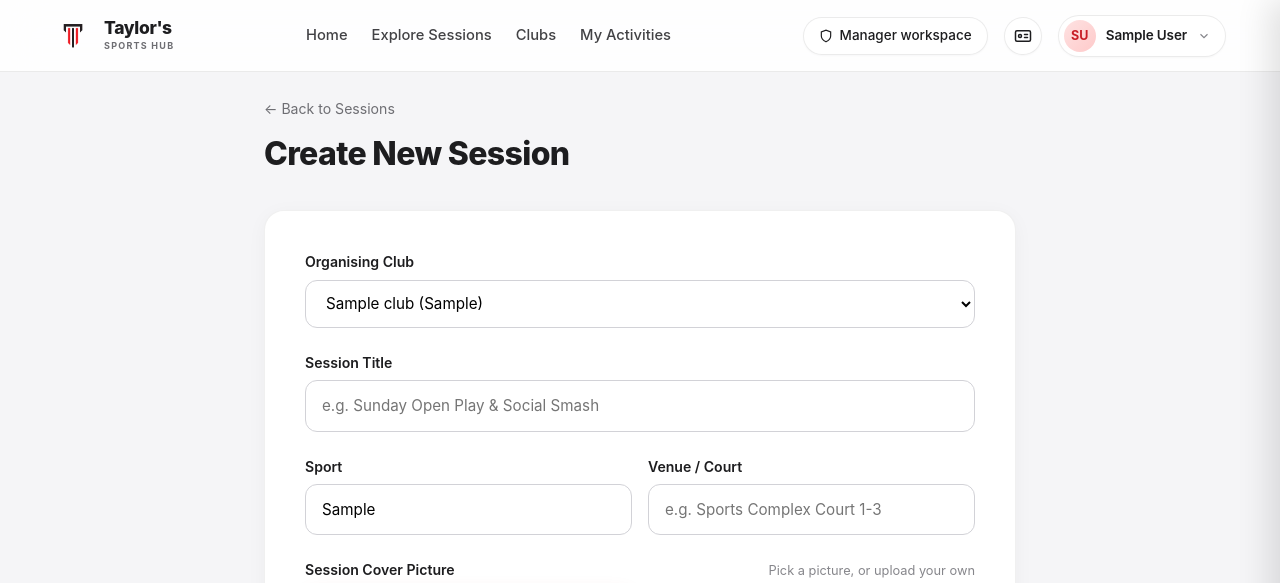
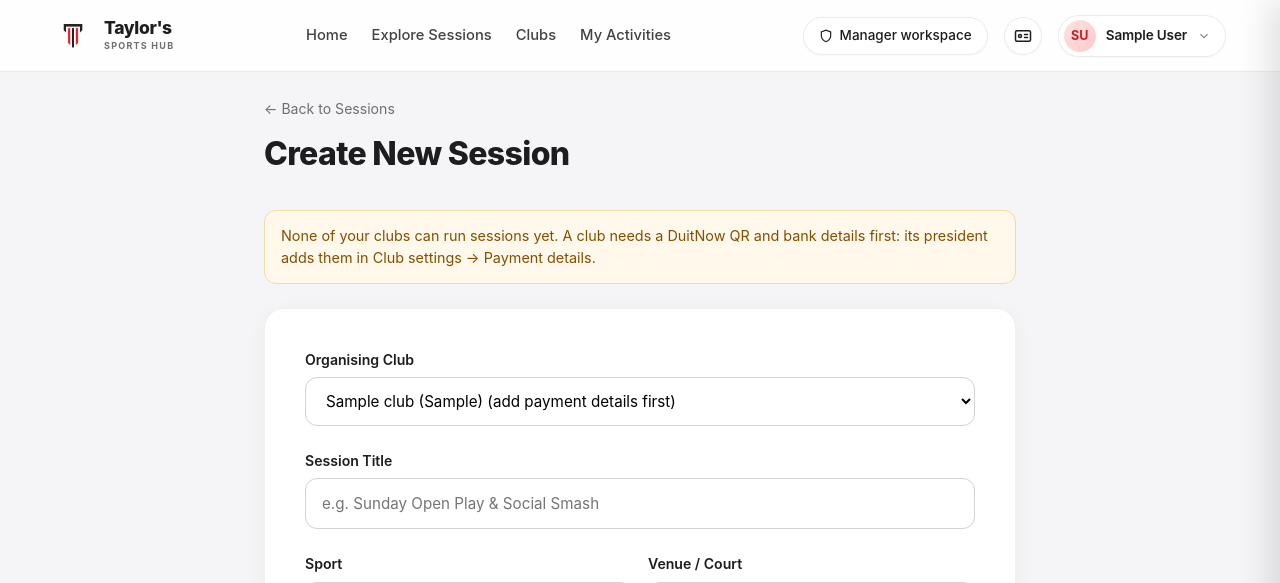
Before and after one commit to DCTJ0382095/Taylors-SportsHub, a PHP site: page /manager/session-edit.php in a window 1280 px wide. Shown: the top 583 px of the page. Run offline with PHP 8.4, Linux system fonts and the light colour scheme; the visitor is signed in with stand-in values (Sample User, id 1); tables that the repository leaves empty hold one stand-in row (values such as "Sample post").

Commit message:
feat(payments): clubs need a DuitNow QR and bank details before running sessions

```diff
--- a/assets/css/manager.css
+++ b/assets/css/manager.css
@@ -539,3 +539,6 @@
 .settings-qr-preview { width: 120px; height: 160px; object-fit: contain; border: 1px solid #e5e5ea; border-radius: 12px; background: #fff; flex-shrink: 0; }
 .settings-qr-missing { display: flex; align-items: center; justify-content: center; text-align: center; color: #b20820; font-size: 0.85rem; font-weight: 600; background: #fff0f2; border-color: #f3bec7; }
 @media (max-width: 640px) { .settings-qr { flex-direction: column; } }
+
+/* Workbench club card: payment details still missing */
+.manager-club-warning { font-size: 0.78rem; font-weight: 600; line-height: 1.35; color: #b20820; background: #fff0f2; border-radius: 8px; padding: 0.4rem 0.6rem; margin: -0.5rem 0 0.85rem; }
--- a/includes/helpers.php
+++ b/includes/helpers.php
@@ -340,3 +340,14 @@ function club_payment_instructions(array $club): string {
     }
     return $text;
 }
+
+// Can this club take payments? It needs a DuitNow QR picture and all three bank details.
+// Clubs that can't are not allowed to run sessions or paid memberships.
+function club_payment_ready(array $club): bool {
+    foreach (['bank_name', 'account_holder', 'account_number'] as $field) {
+        if (trim((string) ($club[$field] ?? '')) === '') {
+            return false;
+        }
+    }
+    return club_qr_url($club['duitnow_qr_path'] ?? null) !== null;
+}
--- a/manager/session-edit.php
+++ b/manager/session-edit.php
@@ -40,9 +40,16 @@ if (empty($clubs)) {
     render_error_page(403);   // on a committee, but not allowed to manage sessions anywhere
 }
 
+// Which of these clubs can run sessions: each needs a DuitNow QR and bank details first.
+$club_ready = [];
+foreach ($clubs as $c) {
+    $club_ready[(int) $c['id']] = club_payment_ready($c);
+}
+$first_ready_club = array_search(true, $club_ready, true);   // the first ready club's id, or false
+
 $error = null;
 $title_val = $session['title'] ?? ($_POST['title'] ?? '');
-$club_id_val = $session['club_id'] ?? ($_POST['club_id'] ?? ($clubs[0]['id'] ?? 0));
+$club_id_val = $session['club_id'] ?? ($_POST['club_id'] ?? ($first_ready_club ?: ($clubs[0]['id'] ?? 0)));
 $sport_val = $session['sport_type'] ?? ($_POST['sport_type'] ?? ($clubs[0]['sport_type'] ?? 'Badminton'));
 $venue_val = $session['venue'] ?? ($_POST['venue'] ?? '');
 $date_val = $session['session_date'] ?? ($_POST['session_date'] ?? date('Y-m-d', strtotime('+3 days')));
@@ -144,6 +151,8 @@ if ($_SERVER['REQUEST_METHOD'] === 'POST') {
 
             if ($cover_error) {
                 $error = $cover_error;
+            } elseif (!$is_published && empty($club_ready[(int) $club_id_val])) {
+                $error = "This club can't run sessions until its president adds a DuitNow QR and bank details in Club settings.";
             } elseif (empty($title_val) || empty($venue_val) || empty($date_val) || empty($start_val) || empty($end_val) || empty($desc_val)) {
                 $error = "Please fill in all required fields.";
             } elseif (!$is_published && strtotime($date_val . ' ' . $start_val) <= time()) {
@@ -188,7 +197,8 @@ if ($_SERVER['REQUEST_METHOD'] === 'POST') {
                     }
                 } else {
                     $stmt = $db->prepare("INSERT INTO sessions (club_id, title, description, sport_type, venue, image_path, session_date, start_time, end_time, price, member_price, capacity, status, created_by)
-                                          VALUES (:club_id, :title, :desc, :sport, :venue, :image_path, :sdate, :stime, :etime, :price, :member_price, :cap, :st, :uid)");                    $stmt->execute([
+                                          VALUES (:club_id, :title, :desc, :sport, :venue, :image_path, :sdate, :stime, :etime, :price, :member_price, :cap, :st, :uid)");
+                                          $stmt->execute([
                         ':club_id' => $club_id_val,
                         ':title' => $title_val,
                         ':desc' => $desc_val,
@@ -248,6 +258,12 @@ require_once __DIR__ . '/../includes/header.php';
         </div>
     <?php endif; ?>
 
+    <?php if (!$is_published && in_array(false, $club_ready, true)): ?>
+        <div style="background: #fff8eb; border: 1px solid #f3dca0; color: #805000; padding: 0.85rem 1rem; border-radius: 12px; margin-bottom: 1.5rem; font-size: 0.9rem;">
+            <?= $first_ready_club ? 'Some of your clubs' : 'None of your clubs' ?> can run sessions yet. A club needs a DuitNow QR and bank details first: its president adds them in Club settings → Payment details.
+        </div>
+    <?php endif; ?>
+
     <?php if ($is_published): ?>
         <div style="background: #fafafa; border: 1px solid #e5e5ea; border-radius: 14px; padding: 1.25rem; margin-bottom: 2rem; font-size: 0.9rem; color: #424245;">
             <strong>Note on Published Sessions:</strong> Per sports hub governance, date, time, venue, prices, and capacity cannot be altered once published to protect registered students. To change session schedule, cancel this session and publish a replacement.
@@ -261,7 +277,10 @@ require_once __DIR__ . '/../includes/header.php';
             <label for="club_id" style="display: block; font-size: 0.88rem; font-weight: 600; margin-bottom: 0.4rem; color: #1d1d1f;">Organising Club</label>
             <select name="club_id" id="club_id" <?= $is_published ? 'disabled' : '' ?> style="width: 100%; padding: 0.8rem 1rem; border-radius: 12px; border: 1px solid #d2d2d7; font-size: 0.95rem; background: #fff;">
                 <?php foreach ($clubs as $c): ?>
-                    <option value="<?= $c['id'] ?>" <?= (int)$club_id_val === (int)$c['id'] ? 'selected' : '' ?>><?= e($c['name']) ?> (<?= e($c['sport_type']) ?>)</option>
+                    <?php $ready = $club_ready[(int) $c['id']]; ?>
+                    <option value="<?= $c['id'] ?>" <?= (int)$club_id_val === (int)$c['id'] ? 'selected' : '' ?> <?= $ready || $is_published ? '' : 'disabled' ?>>
+                        <?= e($c['name']) ?> (<?= e($c['sport_type']) ?>)<?= $ready ? '' : ' (add payment details first)' ?>
+                    </option>
                 <?php endforeach; ?>
             </select>
         </div>
--- a/manager/sessions.php
+++ b/manager/sessions.php
@@ -133,6 +133,9 @@ require_once __DIR__ . '/../includes/header.php';
                     </div>
                     <div class="manager-club-name"><?= e($mc['name']) ?></div>
                     <div class="manager-club-role"><?= $role_label ?></div>
+                    <?php if (!club_payment_ready($mc)): ?>
+                        <div class="manager-club-warning">Payment details missing: no sessions until the president adds them.</div>
+                    <?php endif; ?>
                     <div class="manager-club-actions">
                         <?php if (can_manage_club($mc_id, $user['id'], 'club') || can_manage_club($mc_id, $user['id'], 'signups')): ?>
                             <a href="<?= app_url('/manager/club-settings.php?club_id=' . $mc_id) ?>" class="manager-club-btn">Settings</a>
--- a/membership-join.php
+++ b/membership-join.php
@@ -37,7 +37,7 @@ try {
         $stop = 'committee_member';     // committee members already count as members
     } elseif ($member_status === 'active') {
         $stop = 'already_member';       // renewing only opens once a membership has expired
-    } elseif (!$club['membership_open']) {
+    } elseif (!$club['membership_open'] || ((float) $club['membership_price'] > 0 && !club_payment_ready($club))) {
         $stop = 'memberships_closed';
     }
     if ($stop) {
```
Also changed, not shown: manager/club-settings.php (+9 -0 lines).
